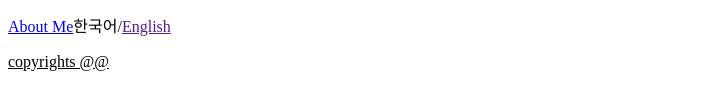
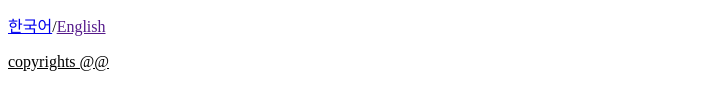
Before and after one commit to zinc030/zinc030.github.io, a plain HTML site: page about_me/index.html in a window 1280 px wide. Shown: the part 686-789 px from the top of the page, without its empty margins (0-702 px from the left). Drawn offline with Linux system fonts and the light colour scheme.

Commit message:
Update index.html

```diff
--- a/about_me/index.html
+++ b/about_me/index.html
@@ -49,7 +49,7 @@
     <dd>010-0000-0000</dd>
 
 </dl class="contact">
-    <p><a href="https://zinc030.github.io/about_me/">About Me</a>한국어</a>/<a href="">English</a></p>
+    <p><a href="https://zinc030.github.io/about_me/">한국어</a>/<a href="">English</a></p>
 
     <p><u>copyrights @@</u></p>
 </footer>
```
